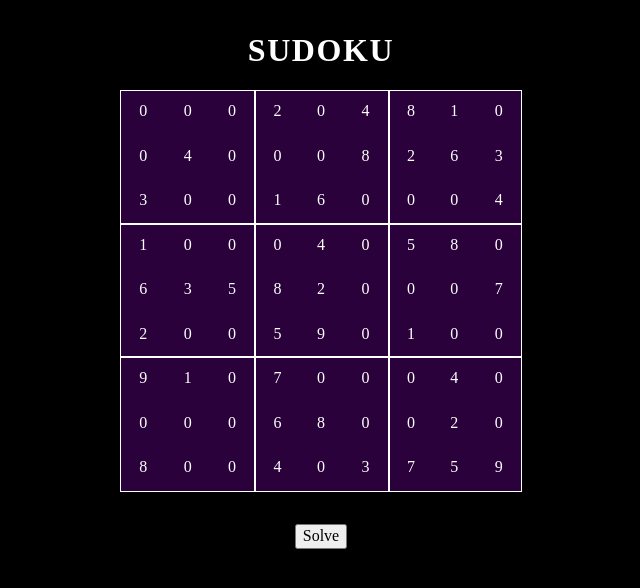
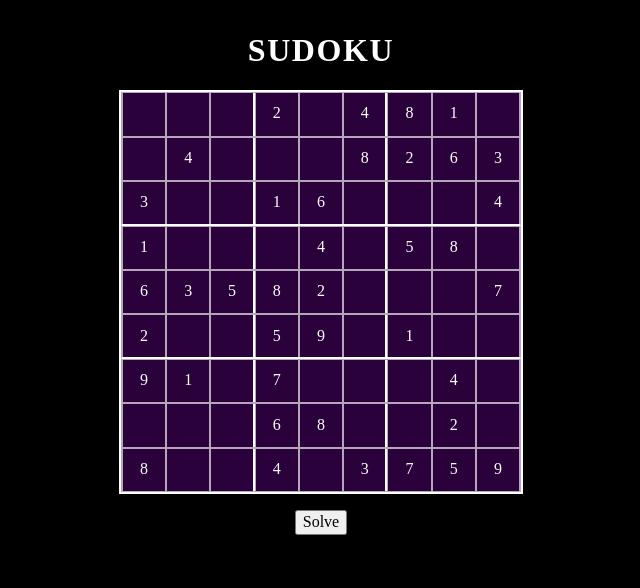
Before and after one commit to Egrodo/sudoku, a React (Create React App) app: page / in a window 1280 px wide. Shown: the top 588 px of the page, without its empty margins (319-959 px from the left). Built offline with nearby package versions, Linux system fonts and the light colour scheme; a web font is replaced by a local one.

Commit message:
Cleaned up typing and borders, added error handling

```diff
--- a/src/components/Block.js
+++ b/src/components/Block.js
@@ -18,19 +18,21 @@ class Block extends Component {
   }
 
   componentWillReceiveProps(nextProps) {
-    // Update animation
+    // TODO: only add change if solved.
     if (nextProps.val !== this.state.val) {
-      this.setState({ val: nextProps.val, change: true });
+      this.setState({ val: nextProps.val });
+      console.log(nextProps.solved);
+      if (!nextProps.solved) this.setState({ change: true });
     }
   }
 
   onChange(e) {
-    const val = e.target.value;
-
+    let val = e.target.value;
     // Ensure the input field contains only a single number.
     if (val.length > 1) return;
-    if (val !== '' && Number.isNaN(parseInt(val, 10))) return;
-    this.setState({ val });
+    if (val === '' || val === ' ') val = 0;
+    val = parseInt(val, 10);
+    if (Number.isNaN(val)) return;
     this.props.update(this.props.name, parseInt(val, 10));
   }
 
@@ -43,15 +45,16 @@ class Block extends Component {
   }
 
   render() {
+    const { change, val, disabled } = this.state;
     return (
-      <div className={`Block ${this.state.change ? 'change' : ''}`} id={this.props.name}>
+      <div className={`Block ${change ? 'change' : ''}`} id={this.props.name}>
         <form onSubmit={this.onSubmit}>
           <input
-            value={this.state.val}
+            value={val === 0 ? '' : val}
             onChange={this.onChange}
             onClick={this.onClick}
             type="text"
-            disabled={this.state.disabled}
+            disabled={disabled}
             maxLength="1"
           />
         </form>
@@ -64,12 +67,14 @@ Block.propTypes = {
   val: PropTypes.number,
   name: PropTypes.string,
   update: PropTypes.func,
+  solved: PropTypes.bool,
 };
 
 Block.defaultProps = {
   val: 0,
   name: 'NONE',
   update: (() => console.error('no update func passed.')),
+  solved: false,
 };
 
 export default Block;
--- a/src/components/GameContainer.js
+++ b/src/components/GameContainer.js
@@ -9,6 +9,7 @@ class GameContainer extends Component {
     this.state = {
       data: [],
       solved: false,
+      message: '',
     };
 
     this.update = this.update.bind(this);
@@ -23,7 +24,11 @@ class GameContainer extends Component {
     // Check if already solved before modifing.
     // TODO: If modified, disabvle solved.
     if (this.state.solved) return;
-    this.setState({ data: sudoku.solve(this.state.data), solved: true });
+    const solved = sudoku.solve(this.state.data);
+    if (!Array.isArray(solved)) {
+      // If failed to solve.
+      this.setState({ message: 'Cannot solve' });
+    } else this.setState({ data: solved, solved: true, message: '' });
   }
 
   update(id, val) {
@@ -41,7 +46,13 @@ class GameContainer extends Component {
 
         <div className="GameContainer">
           {this.state.data.map((row, i) => (
-            <Row data={row} name={i.toString()} key={i} update={this.update} />
+            <Row
+              data={row}
+              name={i.toString()}
+              key={i}
+              update={this.update}
+              solved={this.state.solved}
+            />
           ))}
         </div>
 
@@ -49,6 +60,9 @@ class GameContainer extends Component {
           <button onClick={this.solve}>
             Solve
           </button>
+          <h4 className="message">
+            {this.state.message ? this.state.message : ''}
+          </h4>
         </div>
       </Fragment>
     );
--- a/src/components/Row.js
+++ b/src/components/Row.js
@@ -23,6 +23,7 @@ class Row extends Component {
             name={`${this.props.name}-${i}`}
             key={`${this.props.name}-${i}`}
             update={this.props.update}
+            solved={this.props.solved}
           />
         ))}
       </div>
@@ -34,12 +35,14 @@ Row.propTypes = {
   data: PropTypes.arrayOf(PropTypes.number),
   name: PropTypes.string,
   update: PropTypes.func,
+  solved: PropTypes.bool,
 };
 
 Row.defaultProps = {
   data: [],
   name: null,
   update: (() => console.error('No update function.')),
+  solved: false,
 };
 
 export default Row;
--- a/src/css/GameContainer.css
+++ b/src/css/GameContainer.css
@@ -6,7 +6,7 @@ div.GameContainer {
   margin: auto;
   height: 25em;
   width: 25em;
-  border: 1px solid white;
+  border: 2px solid white;
 
   background-color: #2a013a;
 }
@@ -16,17 +16,22 @@ div.Row {
   display: grid;
   grid-template-columns: repeat(9, 1fr);
   grid-template-rows: 1fr;
-
   margin: 0;
   padding: 0;
+  border: 1px solid rgba(255, 255, 255, 0.65);
 }
 
 div.Row:nth-of-type(3), div.Row:nth-of-type(6){
   border-bottom: 2px solid white;
 }
 
-div.Block:nth-of-type(4), div.Block:nth-of-type(7) {
-  border-left: 2px solid white;
+div.Block:nth-of-type(3), div.Block:nth-of-type(6) {
+  border-right: 2px solid white;
+}
+
+div.Block {
+  border-left: 1px solid rgba(255, 255, 255, 0.65);
+  border-right: 1px solid rgba(255, 255, 255, 0.65);
 }
 
 div.Block form input {
@@ -40,7 +45,11 @@ div.Block form input {
 }
 
 div.control {
-  margin-top: 2em;
+  margin: 1em 0 2em 0;
+}
+
+h4.message {
+  color: red;
 }
 
 div.Block.change {
```
